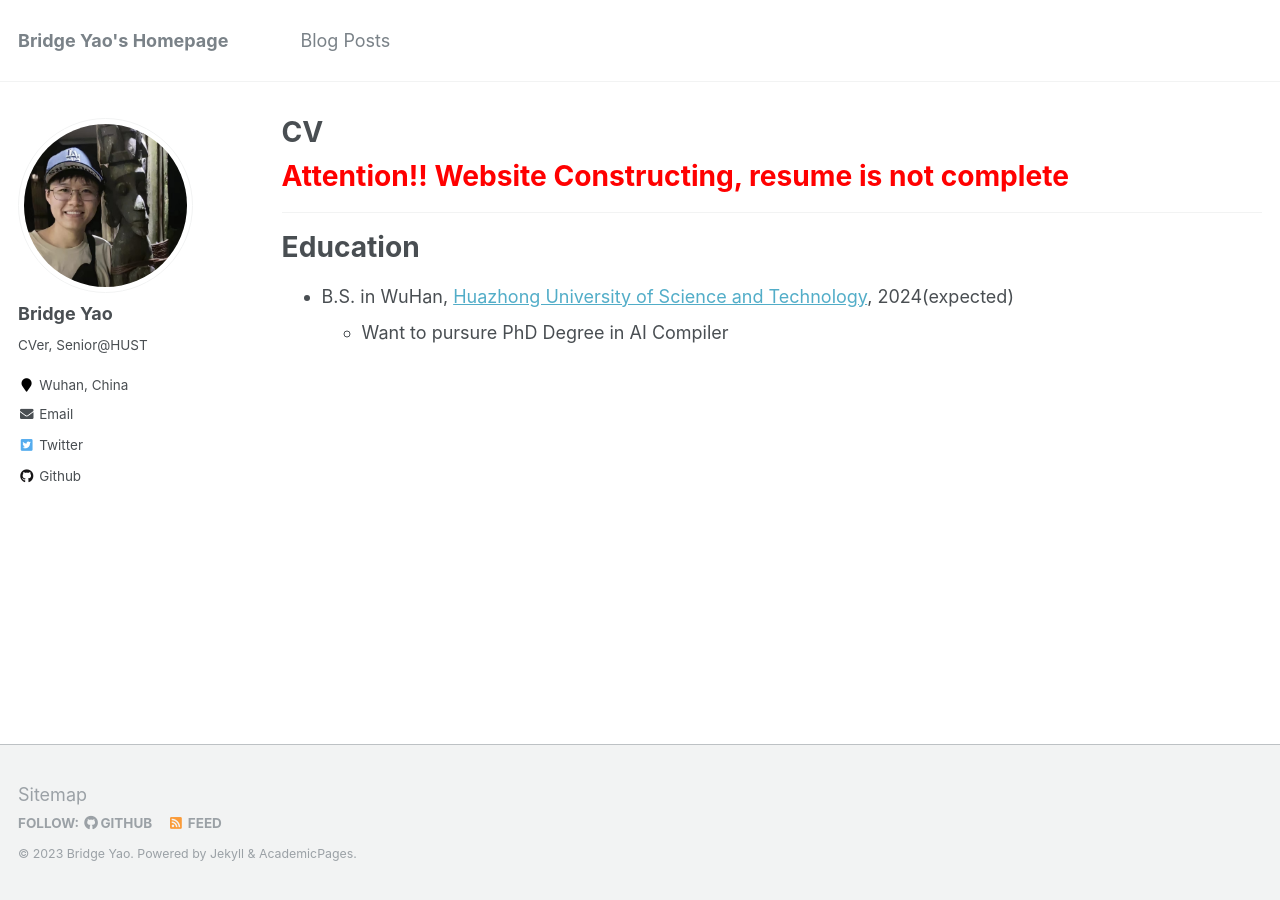
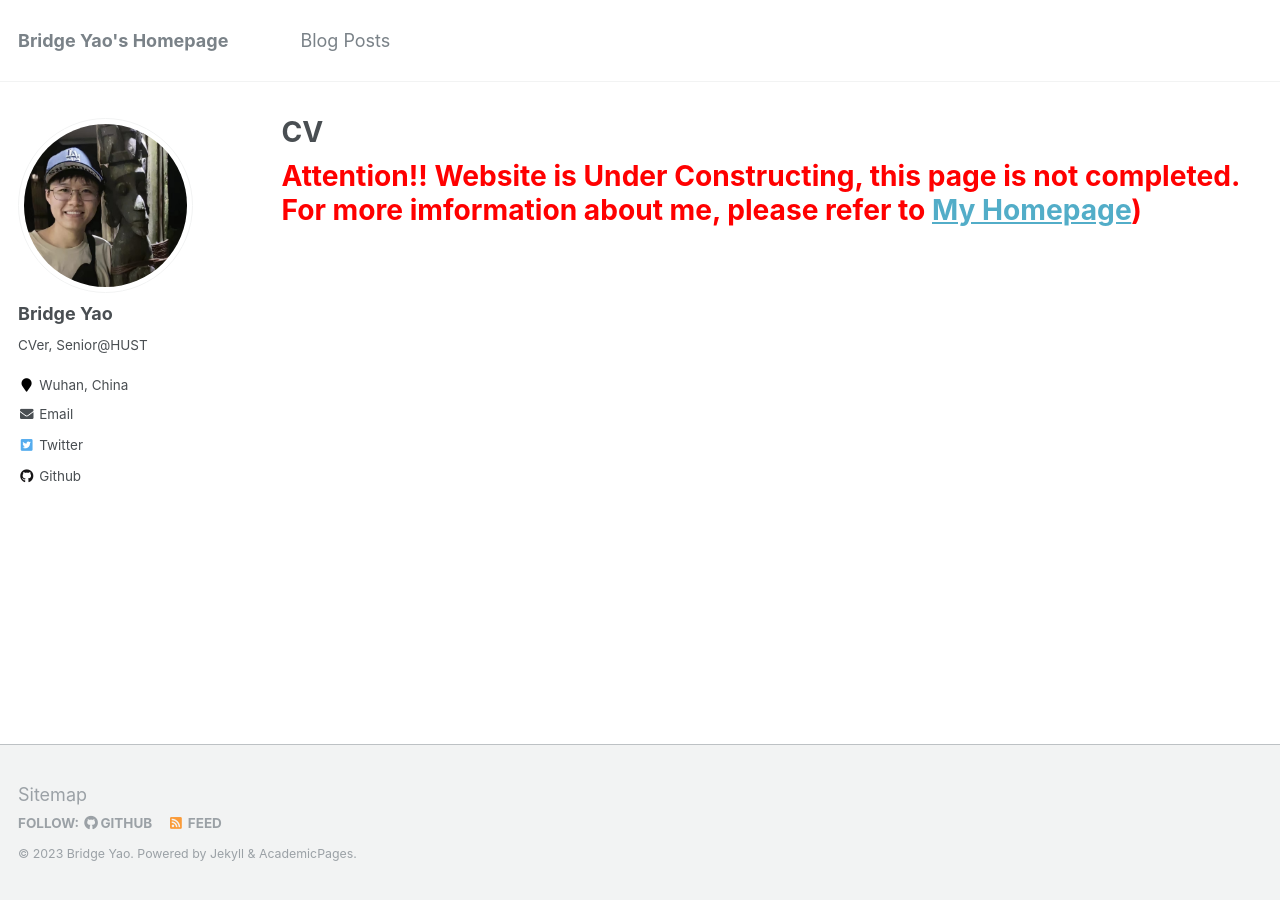
Before and after one commit to iBridgeYao/iBridgeYao.github.io, a Jekyll site: the page built from _pages/cv.md, in a window 1280 px wide. Built offline with Jekyll 4.4.1, drawn with Linux system fonts in a browser that asks for light colours.

Commit message:
modify cv

```diff
--- a/_pages/cv.md
+++ b/_pages/cv.md
@@ -10,18 +10,8 @@ redirect_from:
 {% include base_path %}
 
 <h1 class="col">
-<font color=red>Attention!! Website Constructing, resume is not complete</font>
+<font color=red>Attention!! Website is Under Constructing, this page is not completed. For more imformation about me, please refer to <a href="https://ibridgeyao.github.io/">My Homepage</a>)</font>
 </h1>
----
-
-
-Education
-======
-* B.S. in WuHan, [Huazhong University of Science and Technology](http://english.hust.edu.cn/), 2024(expected)
-  * Want to pursure PhD Degree in AI Compiler
-  <!-- * B.S. in GitHub, GitHub University, 2012 -->
-  <!-- * M.S. in Jekyll, GitHub University, 2014 -->
-  <!-- * Ph.D in Version Control Theory, GitHub University, 2018 (expected) -->
 
 <!-- >###Markdown 字体颜色改变
 >
```
